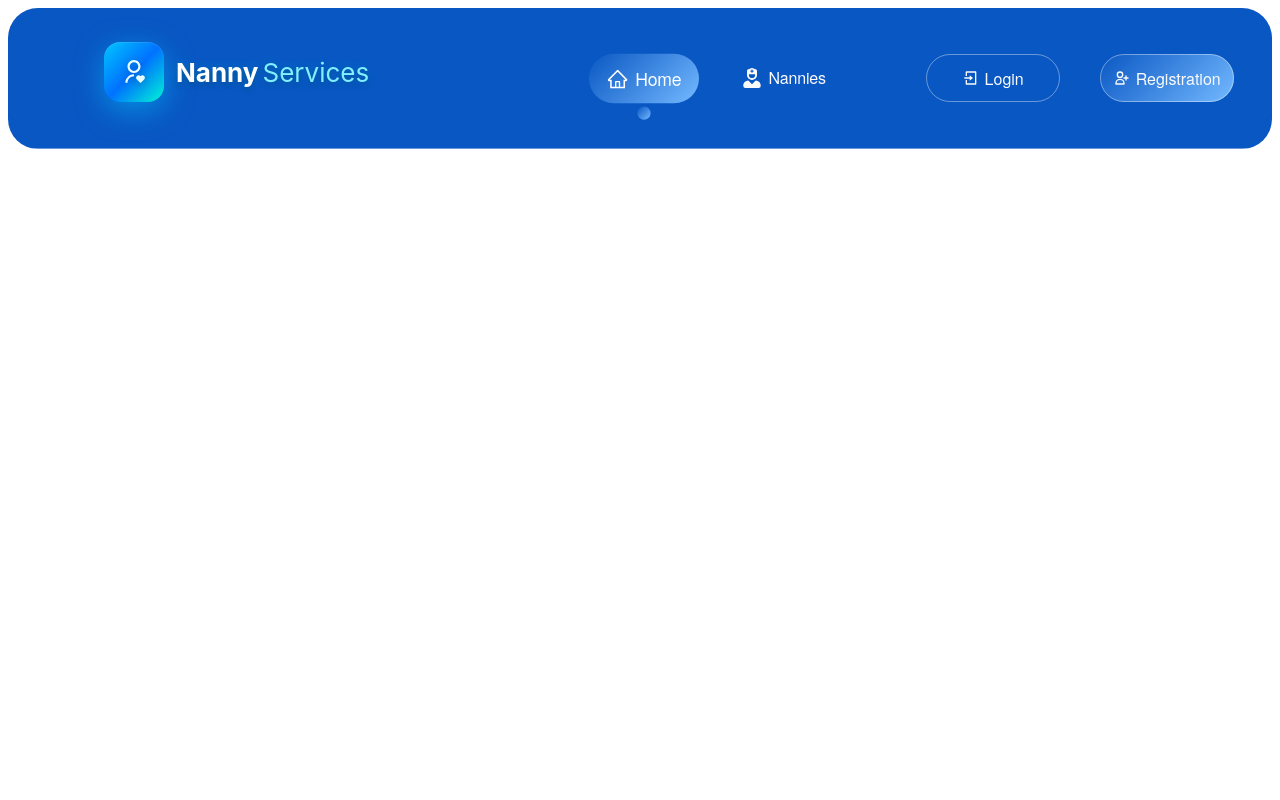
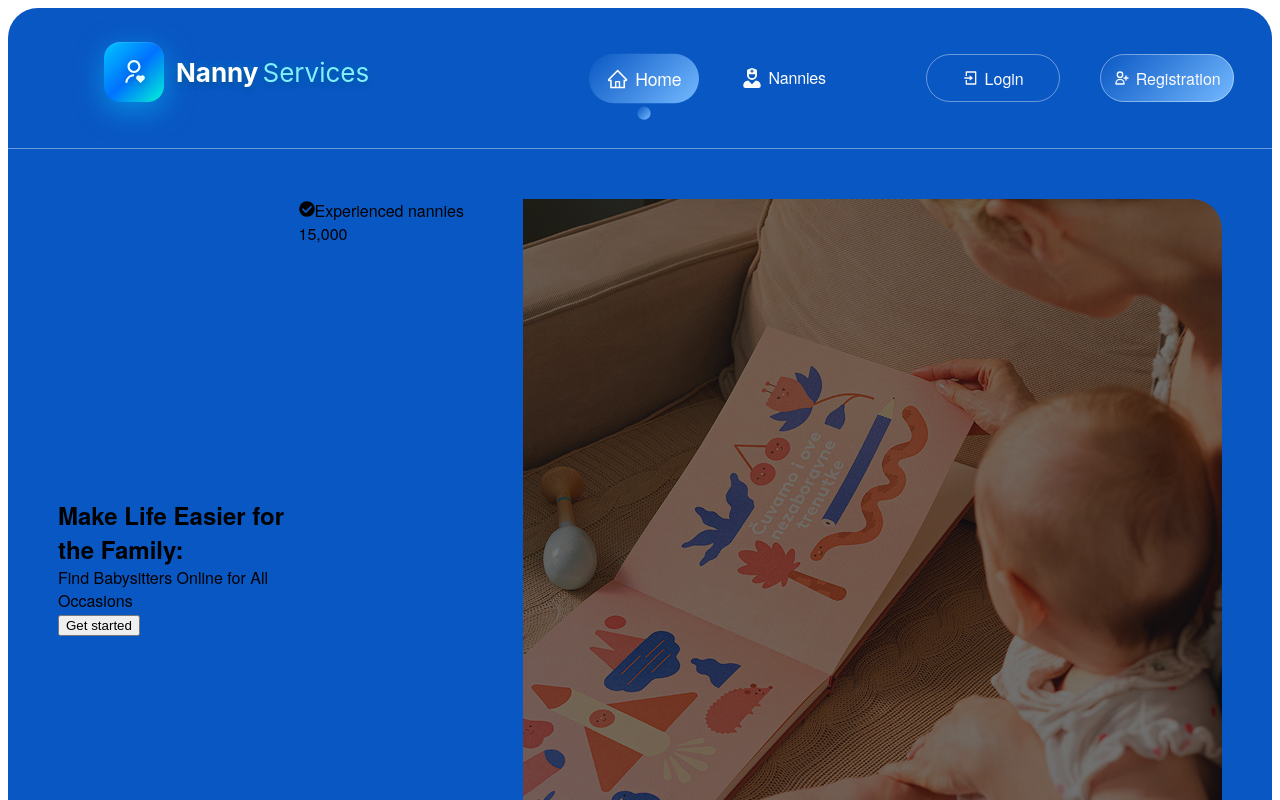
Before and after one commit to gokhankkaraduman/Nanny.Services, a React (Vite) app: page / in a window 1280 px wide. Shown: the top 800 px of the page. Built offline with nearby package versions, Linux system fonts and the light colour scheme; a web font is replaced by a local one.

Commit message:
feat(hero): add Hero component with HeroLeft and HeroRight

```diff
--- /dev/null
+++ b/src/components/Hero/Hero.jsx
@@ -0,0 +1,13 @@
+// Hero.jsx
+import HeroLeft from "./HeroLeft/HeroLeft"
+import HeroRight from "./HeroRight/HeroRight"
+import style from './Hero.module.css';
+
+export default function Hero() {
+    return (
+        <section className={style.hero}>
+            <HeroLeft />
+            <HeroRight />
+        </section>
+    )
+}
--- /dev/null
+++ b/src/components/Hero/Hero.module.css
@@ -0,0 +1,7 @@
+.hero{
+    display:flex;
+    flex-direction: row;
+    align-items: center;
+    justify-content: space-between;
+    padding:50px;
+}
--- /dev/null
+++ b/src/components/Hero/HeroLeft/HeroLeft.jsx
@@ -0,0 +1,11 @@
+import style from './HeroLeft.module.css';
+
+export default function HeroLeft() {
+    return (
+        <div className={style.heroLeft}>
+            <h1 className={style.title}>Make Life Easier for the Family:</h1>
+            <p className={style.subtitle}>Find Babysitters Online for All Occasions</p>
+            <button className={style.ctaButton}>Get started</button>
+        </div>
+    )
+}
--- /dev/null
+++ b/src/components/Hero/HeroRight/HeroRight.jsx
@@ -0,0 +1,17 @@
+// HeroRight.jsx
+import { FaCheckCircle } from 'react-icons/fa';
+import style from './HeroRight.module.css';
+
+export default function HeroRight() {
+    return (
+        <div className={style.heroRight}>
+            <div className={style.imgContainer}>
+                <div className={style.textContent}>
+                    <p className={style.title}><span> <FaCheckCircle /></span>Experienced nannies</p>
+                    <p className={style.subtitle}>15,000</p>
+                </div>
+            </div>
+            <div className={style.babyImage}></div>
+        </div>
+    )
+}
--- /dev/null
+++ b/src/components/Hero/HeroRight/HeroRight.module.css
@@ -0,0 +1,15 @@
+.heroRight{
+    display: flex;
+    flex-direction: row;
+    justify-content: space-between;
+    border-radius: 30px;
+    width: 1376px;
+    height: 736px;
+    background: var(--primary-color);
+}
+.babyImage{
+    background-image:url(../../../assets/img/hero-bg.png);
+    border-radius: 0 30px 30px 0;
+    width: 699px;
+    height: 736px;
+}
--- a/src/pages/HomePage/HomePage.jsx
+++ b/src/pages/HomePage/HomePage.jsx
@@ -1,10 +1,12 @@
 import Header from '../../components/Header/Header.jsx';
 import style from './HomePage.module.css';
+import Hero from '../../components/Hero/Hero.jsx';
 
 export default function HomePage() {
   return (
     <div className={style.container}>
       <Header />
+      <Hero />
     </div>
   )
 }
```
Also changed, not shown: src/assets/img/hero-bg.png (added), src/components/Hero/HeroLeft/HeroLeft.module.css (added).
